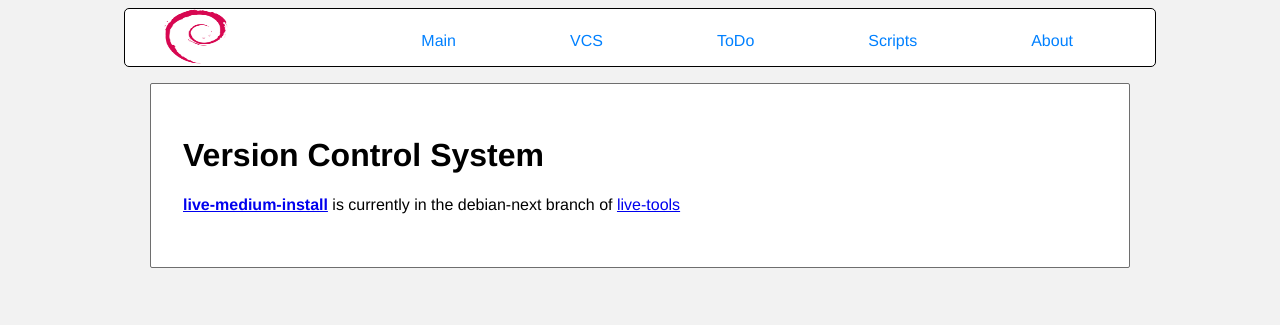
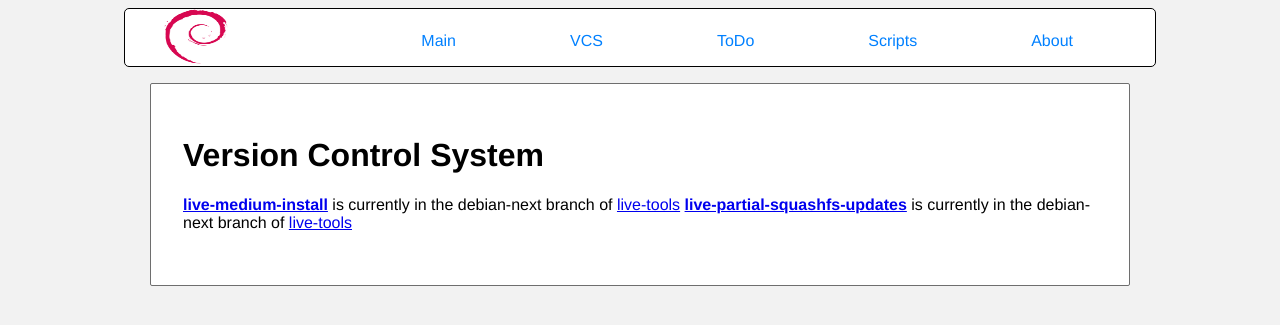
Before and after one commit to unixabg/live-medium-install-tools, a PHP site: page /vcs.php in a window 1280 px wide. Shown: the top 325 px of the page. Run offline with PHP 8.4, Linux system fonts and the light colour scheme.

Commit message:
Added vcs link to vcs.php

```diff
--- a/vcs.php
+++ b/vcs.php
@@ -7,6 +7,7 @@ include "header.php";
 			<h1 class="texth1">Version Control System</h1>
 			<h4 class="texth4">
 			<a href="http://live.debian.net/gitweb/?p=live-tools.git;a=blob_plain;f=bin/live-medium-install;hb=refs/heads/debian-next"><b>live-medium-install</b></a> is currently in the debian-next branch of <a href="http://live.debian.net/gitweb/?p=live-tools.git">live-tools<a/>
+			<a href="http://live.debian.net/gitweb/?p=live-tools.git;a=blob_plain;f=bin/live-partial-squashfs-updates;hb=refs/heads/debian-next"><b>live-partial-squashfs-updates</b></a> is currently in the debian-next branch of <a href="http://live.debian.net/gitweb/?p=live-tools.git">live-tools<a/>
 			</h4>
 		</div>
 	</div>
```
